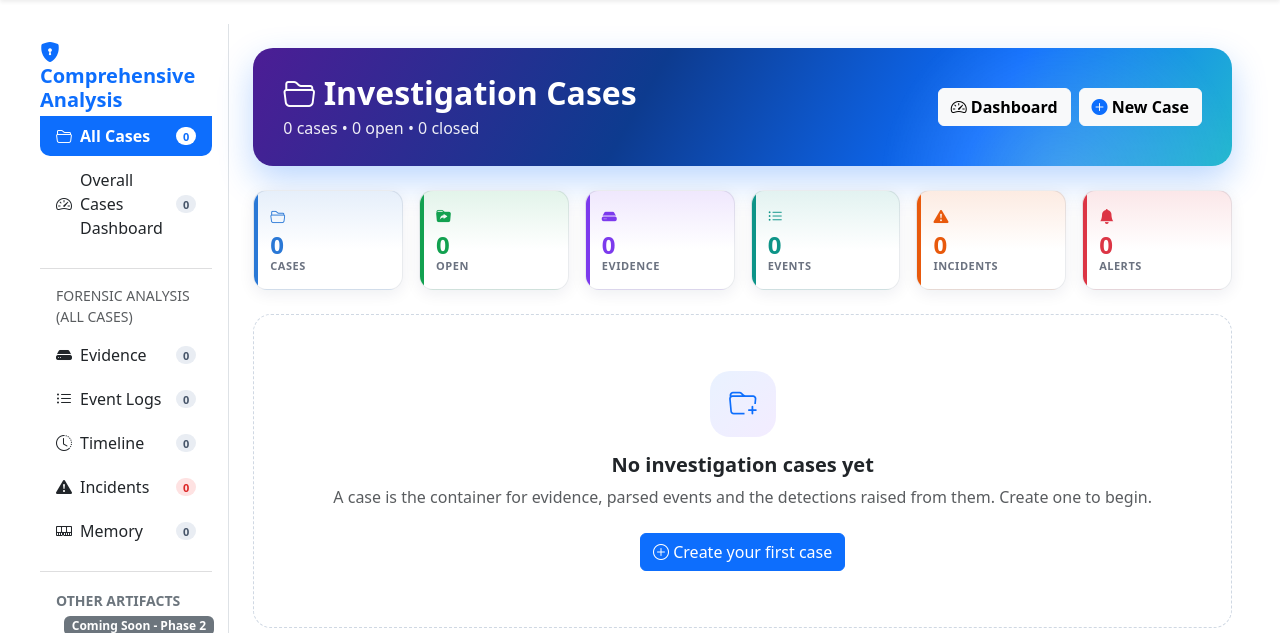
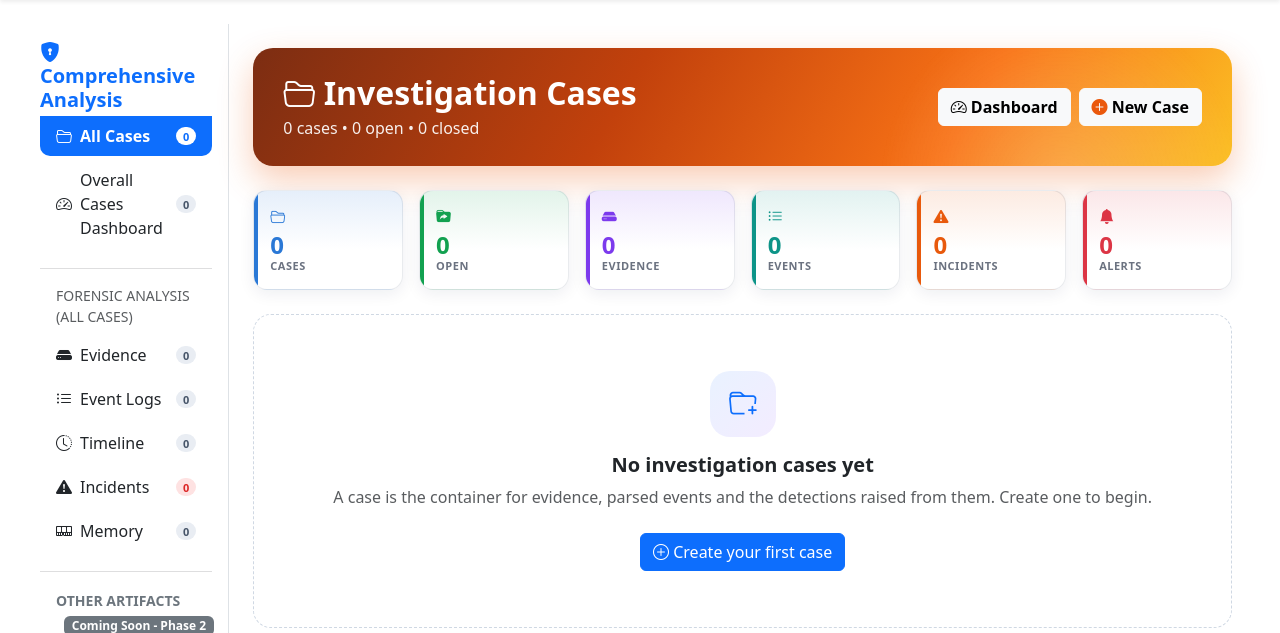
Before and after one commit to itsmeRiF/dfir-framework2, a Flask app: page /cases in a window 1280 px wide. Shown: the part 56-689 px from the top of the page. Run offline with Flask 3, Linux system fonts and the light colour scheme; the visitor is signed in with stand-in values (Sample User, id 1); data that the repository does not hold is empty.

Commit message:
feat: Update the cases page UI

```diff
--- a/templates/analysis/cases.html
+++ b/templates/analysis/cases.html
@@ -38,7 +38,7 @@
             </a>
 
             <a href="/cases/new" class="btn btn-light fw-semibold">
-                <i class="bi bi-plus-circle-fill text-primary"></i>
+                <i class="bi bi-plus-circle-fill" style="color:#ea580c"></i>
                 New Case
             </a>
 
@@ -506,8 +506,8 @@
     border-radius:20px;
     padding:26px 30px;
     color:#fff;
-    background:linear-gradient(120deg,#4c1d95 0%,#0d3b8f 40%,#0d6efd 74%,#22b8cf 100%);
-    box-shadow:0 14px 34px rgba(13,110,253,.28);
+    background:linear-gradient(120deg,#7c2d12 0%,#c2410c 38%,#f97316 72%,#fbbf24 100%);
+    box-shadow:0 14px 34px rgba(234,88,12,.30);
 
 }
 
```
